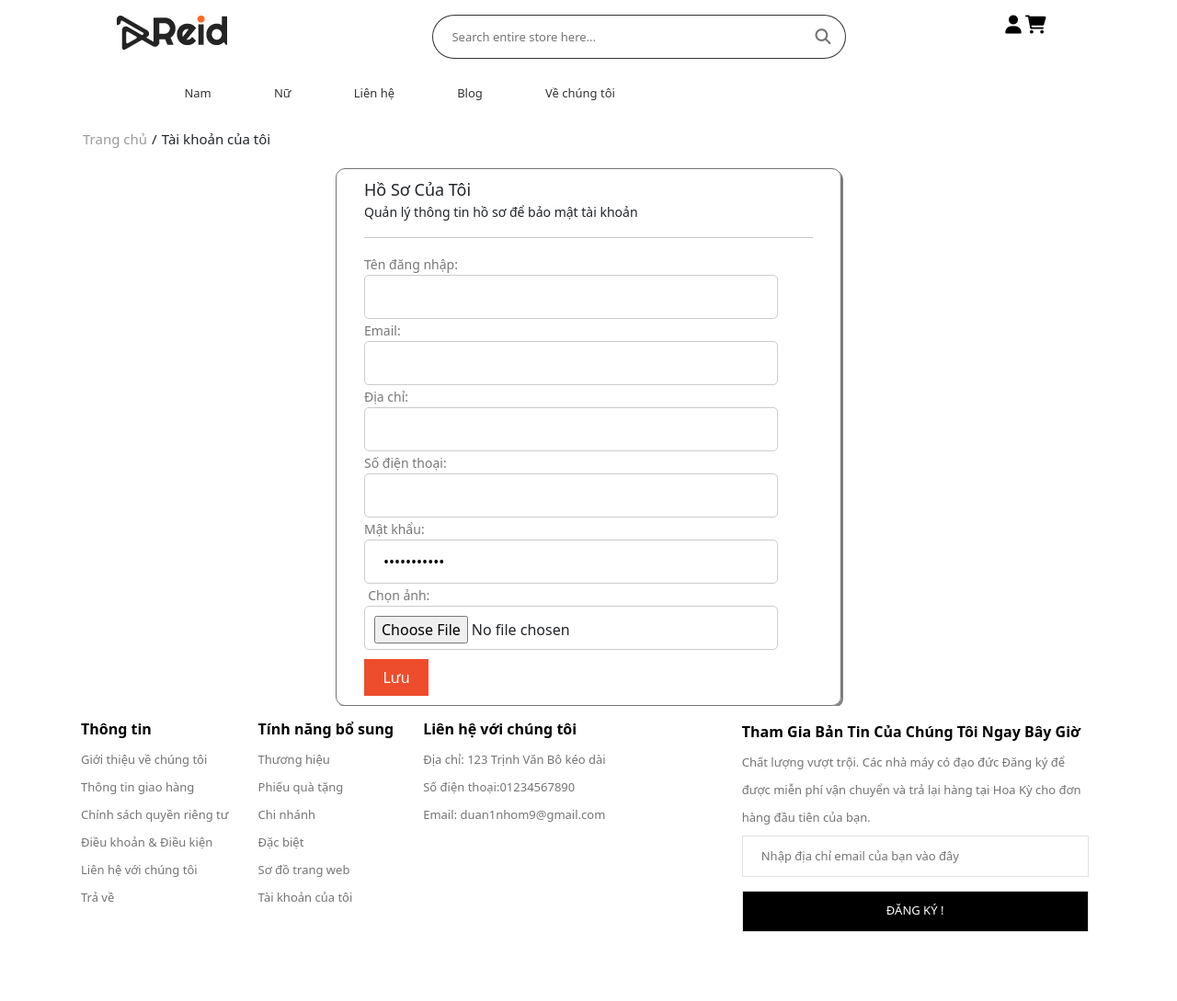
After one commit to thwng123/du_an_1, a PHP site: template view/capnhattk.php in a window 1280 px wide. The commit adds this page. Shown: the whole page at 92% size. Run offline with PHP 8.4, Linux system fonts and the light colour scheme; the template is opened without the code that fills it, so the values that code supplies are empty; some libraries are stand-ins or nearby versions.

Commit message:
tai khoan

```diff
--- a/css/style.css
+++ b/css/style.css
@@ -10,6 +10,7 @@ header {
     padding: 1rem;
     display: flex;
     justify-content: space-around;
+
 }
 
  /* .sreach {
@@ -61,7 +62,12 @@ nav {
     background-color: #fff;
     padding: 0.5rem 1.4rem 0.5rem 1.4rem;
     /* text-align: center; */
+    display: flex;
+    justify-content: space-between;
+    max-width: 1550px;
 }
+
+
 .menu {
     margin-left: 178px;
 }
@@ -667,4 +673,50 @@ input[type="password"], input[type="email"] {
 
 
 
-  /* text-align: center; */
+.form-user {
+    max-width: 550px;
+
+    margin: 0 auto;
+    border: 1px solid #747474;
+    border-radius: 10px;
+    /* height: 400px; */
+    box-shadow:  2px 2px gray;
+    padding: 0 30px 10px;
+
+}
+
+/* .form-user .hoso {
+   margin: 20px;
+} */
+
+.form-user .hoso h1 {
+    font-size: 18px;
+    font-weight: 500;
+    line-height: 1.5rem;
+    margin: 0;
+    margin-top: 10px;
+}
+
+.form-user .hoso span {
+    font-size: 14px;
+    line-height: 1.0625rem;
+    margin-top: 3px;
+}
+
+.form-container form label {
+    font-size: 14px;
+    color: rgba(85,85,85,.8);
+    text-align: right;
+}
+
+
+.box-container form .form-group input[type="text"],
+input[type="password"], input[type="email"] {
+  padding: 5px;
+  border: 1px solid #ccc;
+  border-radius: 5px;
+
+  padding: 0 20px;
+  height: 48px;
+
+}
--- /dev/null
+++ b/view/capnhattk.php
@@ -0,0 +1,52 @@
+<div class="box-spct">
+    <ul>
+        <li><a href="index.php?act=home">Trang chủ </a></li>
+        <li> / </li>
+        <li>Tài khoản của tôi</li>
+    </ul>
+
+
+</div>
+
+<div class="form-user">
+    <div class="hoso">
+        <h1>Hồ Sơ Của Tôi</h1>
+        <span>Quản lý thông tin hồ sơ để bảo mật tài khoản</span>
+    </div>
+    <hr>
+
+    <div class="form-container">
+        <form action="#" method="post" enctype="multipart/form-data">
+            <div class="info-user">
+                <div class="form-group">
+                    <label for="username">  Tên đăng nhập:</label><br>
+                    <input type="text" id="username" name="username"  style="width:450px;padding: 5px;border: 1px solid #ccc;border-radius: 5px;padding: 0 20px;height: 48px;">
+                </div>
+                <div class="form-group">
+                    <label for="email">Email:</label><br>
+                    <input type="email" id="email" name="email"  style="width:450px">
+                </div>
+                <div class="form-group">
+                    <label for="username">  Địa chỉ:</label><br>
+                    <input type="text" id="address" name="address"  style="width:450px;padding: 5px;border: 1px solid #ccc;border-radius: 5px;padding: 0 20px;height: 48px;">
+                </div>
+                <div class="form-group">
+                    <label for="username">  Số điện thoại:</label><br>
+                    <input type="number" id="phone" name="phone"  style="width:450px;padding: 5px;border: 1px solid #ccc;border-radius: 5px;padding: 0 20px;height: 48px;">
+                </div>
+                <div class="form-group">
+                    <label for="password">Mật khẩu:</label><br>
+                    <input type="password" id="password" name="password" value="password123"style="width:450px" >
+                </div>
+            </div>
+           <div class="img-user">
+                <img src="" alt="">
+                <label for="password">Chọn ảnh:</label><br>
+                <input type="file" name="image"  style="width:450px;padding:10px;border: 1px solid #ccc;border-radius: 5px;height: 48px;">
+           </div>
+            <div class="form-group" >
+                <button type="submit" style="width:70px; padding:0 20px; height:40px;border:none; color:white;margin-top:10px; background: rgb(238, 77, 45);">Lưu</button>
+            </div>
+        </form>
+    </div>
+</div>
--- a/view/header.php
+++ b/view/header.php
@@ -36,9 +36,54 @@
             <button ><i class="fa-solid fa-search" style="font-size: 17px; color:#747474;padding:1px 6px "></i></button>
         </div>   -->
         <div class="login">
-            <a href="index.php?act=dangnhap"> <i class="fa-solid fa-user" style="font-size: 20px; color:black; margin-right:15px "></i></a>
+            <!-- <a href="index.php?act=dangnhap"> <i class="fa-solid fa-user" style="font-size: 20px; color:black; margin-right:15px "></i></a>  -->
+            <?php
+                if(isset($_SESSION['username'])){
+                    extract($_SESSION['username']);
 
-            <a href="#" class="cart"><i class="fa-solid fa-shopping-basket" style=" font-size: 20px;color:black "></i></a>
+            ?>
+                <div class="dropdown">
+                    <button class="btn btn-secondary dropdown-toggle" type="button" data-bs-toggle="dropdown" aria-expanded="false" style="color:red;background:white; box-sizing: border-box;border:none">
+
+
+
+                      <?php
+                        if(!empty($_SESSION['username']['image'])){
+                      ?>
+
+                        <img src="../image/<?= $_SESSION['username']['image']?>" alt="" style="width: 35px;height:35px; border-radius:25px">
+
+                      <?php
+                        }else{
+                      ?>
+                        <?= $_SESSION['username']['username']?>
+                      <?php
+                        }
+                      ?>
+
+
+
+                    </button>
+                        <ul class="dropdown-menu">
+                            <li><a class="dropdown-item" href="#">Action</a></li>
+                            <li><a class="dropdown-item" href="#">Đơn hàng</a></li>
+                            <li><a class="dropdown-item" href="index.php?act=capnhattk">Tài khoản của tôi</a></li>
+                            <li><a class="dropdown-item" href="index.php?act=thoat">Đăng xuất</a></li>
+                        </ul>
+                </div>
+            <?php
+                }else{
+
+
+            ?>
+
+                <a href="index.php?act=dangnhap"> <i class="fa-solid fa-user" style="font-size: 20px; color:black;  "></i></a>
+                <a href="#" class="cart"><i class="fa-solid fa-cart-shopping" style=" font-size: 20px;color:black;margin-right:15px "></i></a>
+            <?php
+                }
+            ?>
+            <!-- <a href="#" class="cart"><i class="fa-solid fa-cart-shopping" style=" font-size: 20px;color:black;margin-right:15px "></i></a>  -->
+               <!-- <a href="index.php?act=dangnhap"> <i class="fa-solid fa-user" style="font-size: 20px; color:black;  "></i></a>  -->
 
         </div>
     </header>
@@ -51,5 +96,9 @@
             <a href="index.php?act=gioithieu">Về chúng tôi</a>
         </div>
 
+        <!-- <div class="cart">
+            <a href="#" class="cart"><i class="fa-solid fa-cart-shopping" style=" font-size: 20px;color:black;margin-right:15px "></i></a>
+        </div>
+       -->
 
     </nav>
```
Also changed, not shown: view/index.php (+14 -6 lines).
